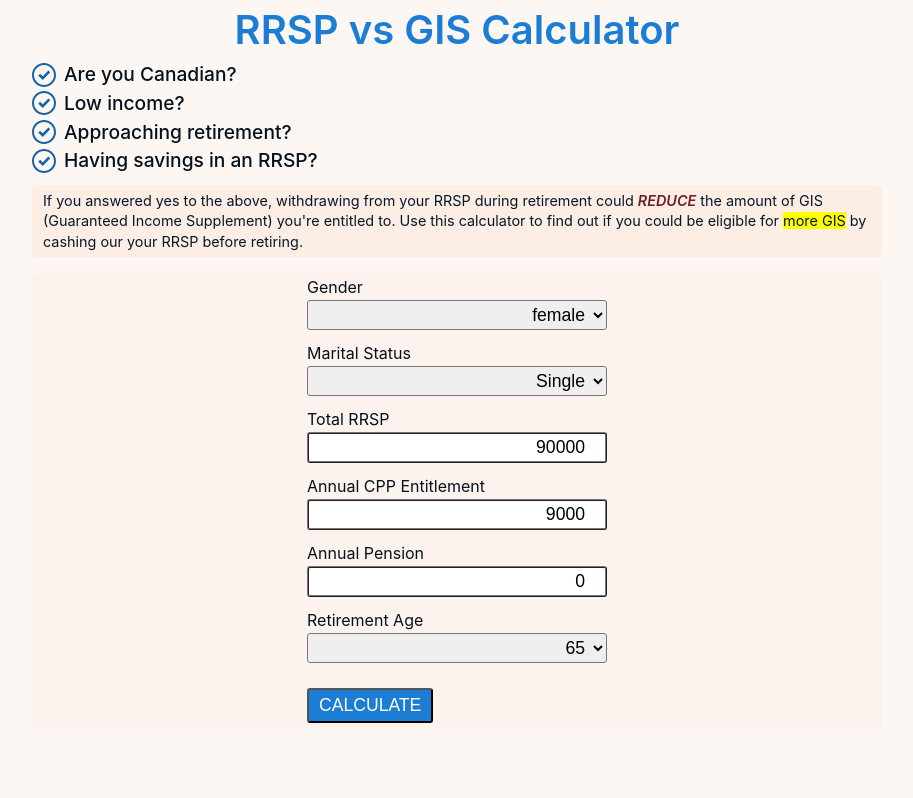
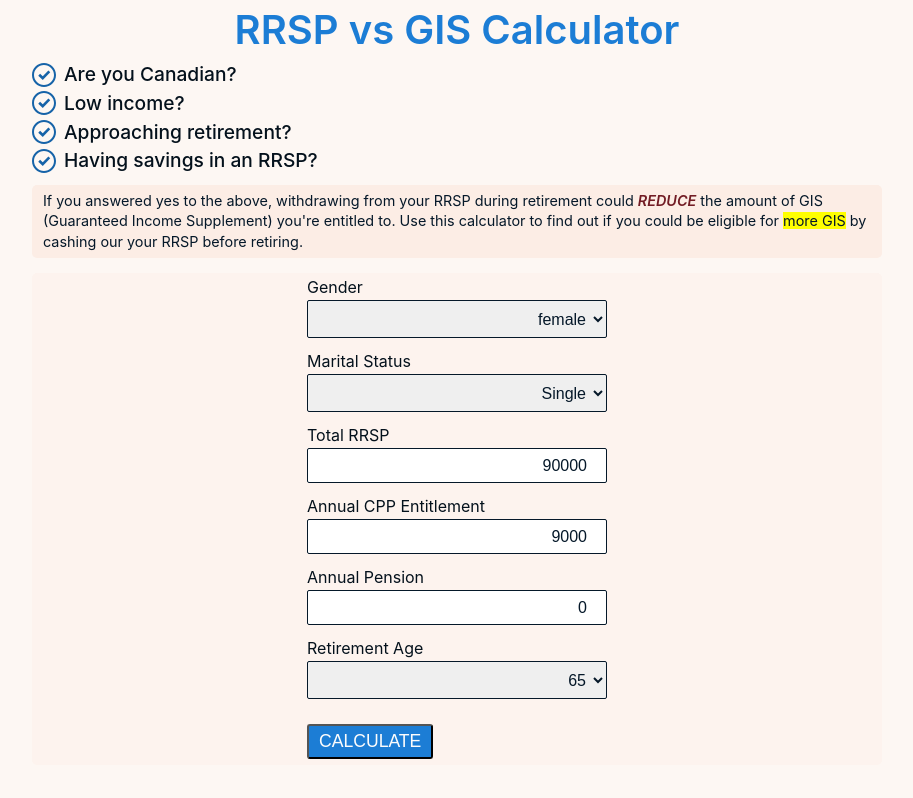
Before and after one commit to danielabar/can-rrsp-cashout, a React (Create React App) app: page / in a window 1280 px wide. Shown: the whole page, without its empty margins (183-1096 px from the left). Built offline with nearby package versions, Linux system fonts and the light colour scheme.

Commit message:
[#12] select style and adjust border and font colors on form inputs

```diff
--- a/src/components/data-entry/data-entry.css
+++ b/src/components/data-entry/data-entry.css
@@ -16,14 +16,20 @@
 }
 
 .data-entry-input {
-  border-radius: 3px;
-  border-style: ridge;
+  border-radius: 2px;
+  border: 1px solid var(--brand-darken-35);
+  color: var(--brand-darken-35);
   display: block;
-  font-size: 1.1rem;
+  font-size: 1rem;
+  line-height: 1.5rem;
   margin: 5px 0 15px;
-  padding: 3px 5px;
+  padding: 5px 4px 4px;
   text-align: right;
   width: 100%;
+}
+
+select.data-entry--select {
+  height: calc(2.25rem + 2px);
 }
 
 .data-entry-submit {
--- a/src/components/data-entry/data-entry.js
+++ b/src/components/data-entry/data-entry.js
@@ -68,7 +68,7 @@ class DataEntry extends Component {
               name="selectGender"
               value={gender}
               onChange={this.update('gender')}
-              className="data-entry-input"
+              className="data-entry-input data-entry--select"
             >
               {createSelection(genderOptions)}
             </select>
@@ -81,7 +81,7 @@ class DataEntry extends Component {
               name="selectMaritalStatus"
               value={maritalStatus}
               onChange={this.update('maritalStatus')}
-              className="data-entry-input"
+              className="data-entry-input data-entry--select"
             >
               {createSelection(martialStatusOptions)}
             </select>
@@ -136,7 +136,7 @@ class DataEntry extends Component {
               name="selectRetirementAge"
               value={retirementAge}
               onChange={this.update('retirementAge')}
-              className="data-entry-input"
+              className="data-entry-input data-entry--select"
             >
               {createSelection(retirementAgeOptions)}
             </select>
```
